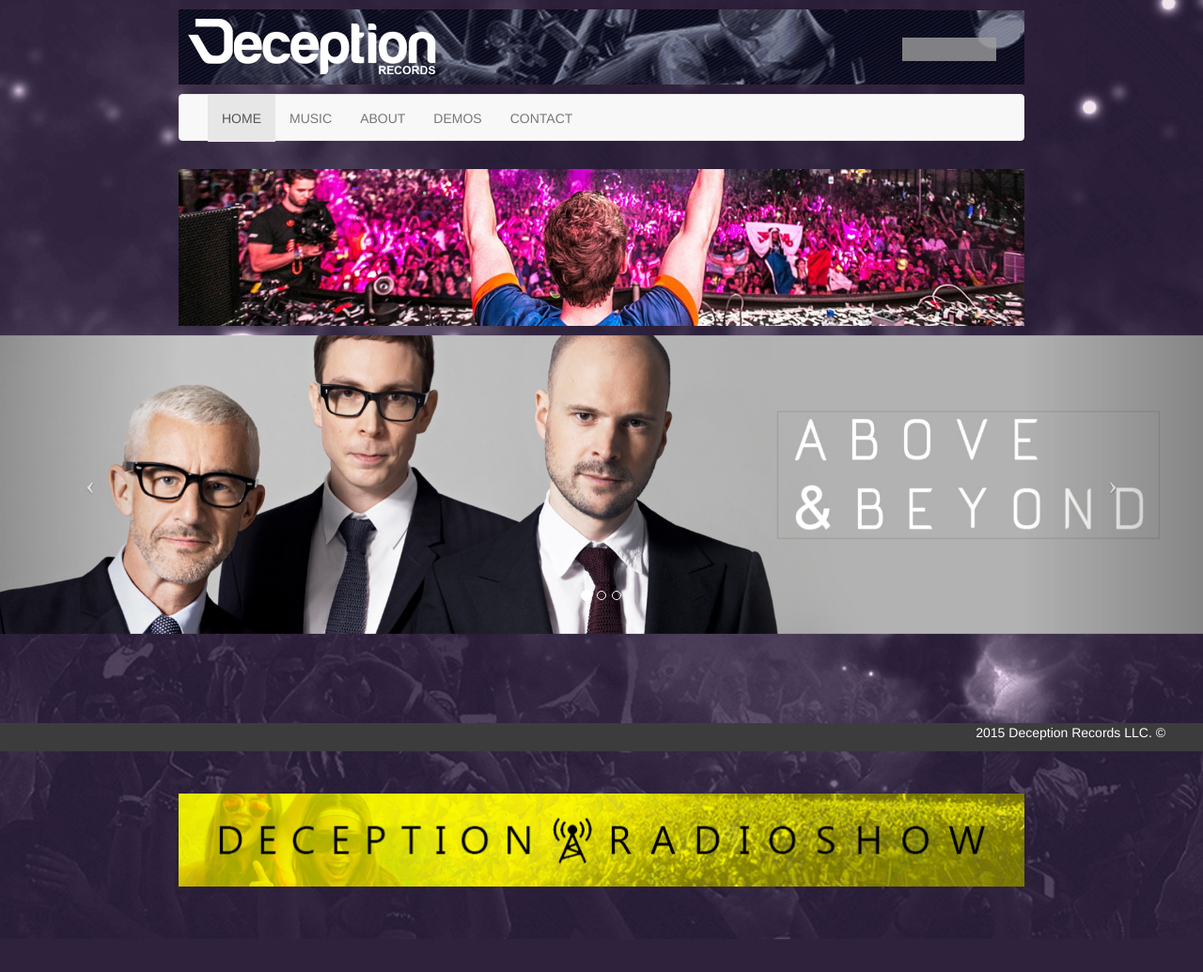
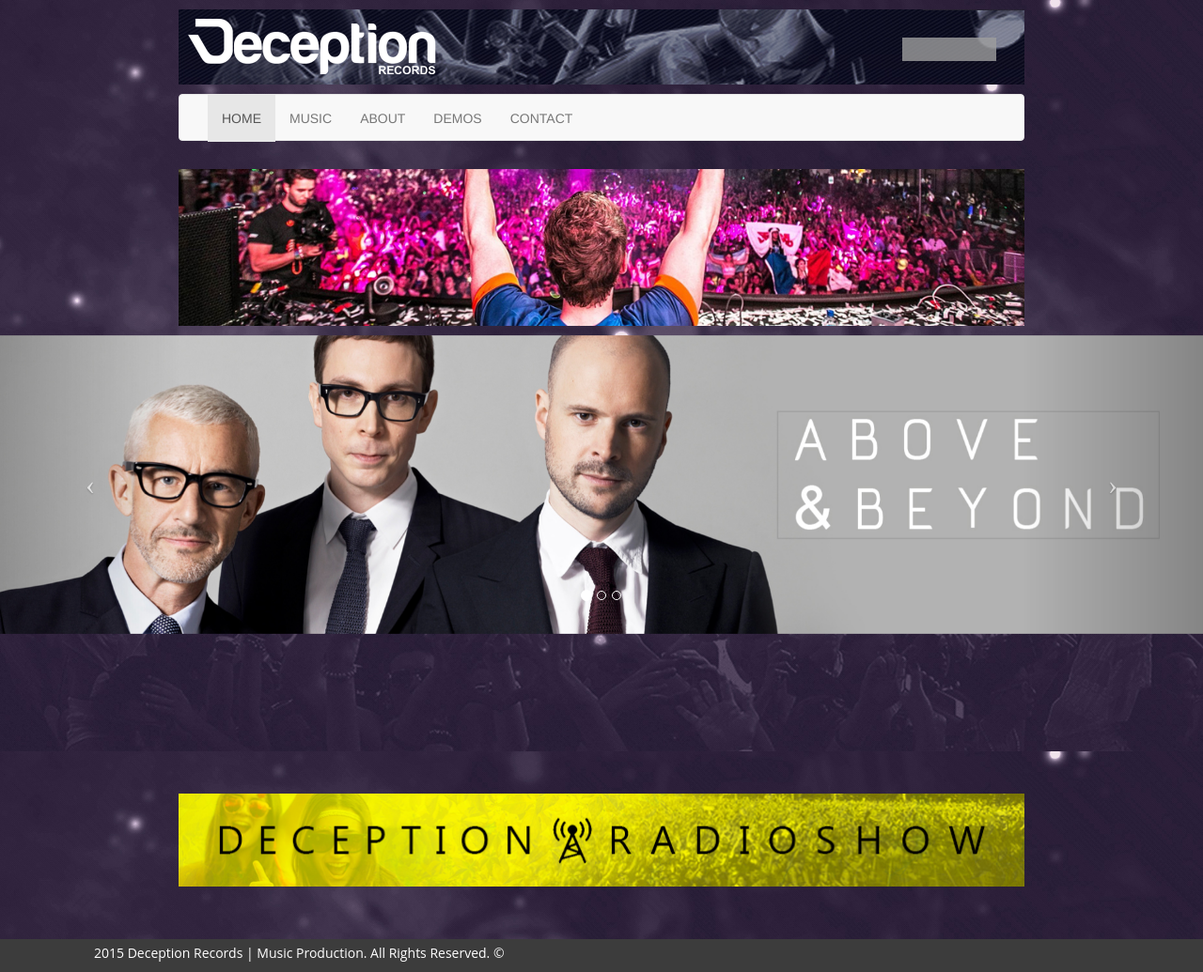
Before and after one commit to benmak11/DeceptionWebsite, a PHP site: page / in a window 1280 px wide. Shown: the whole page at 94% size. Before the commit the page ends 1000 px from the top, so only its background shows below. Run offline with PHP 8.4, Linux system fonts and the light colour scheme; some libraries are stand-ins or nearby versions; grey boxes are pictures that could not be loaded.

Commit message:
BM - Fixed the footer

```diff
--- a/css/style.css
+++ b/css/style.css
@@ -1,16 +1,20 @@
 body{
-	margin:auto;
+	margin:0 auto;
 	font-family: arial, helvetica, sans-serif;
-	background-cikir: white;
 	background-position: center top;
 	background-size: cover;
 	background-image:url(../images/Background2.jpg);
 	width:100%;
+	background-repeat:repeat-x;
+    background-attachment:fixed;
+    background-position: left top;
+    position:absolute;
 }
 
 #wrapper{
 	width:100%;
 	height:100%;
+	margin:0;
 }
 
 /* =============================================================================
@@ -152,17 +156,30 @@
 }
 
 /* =============================================================================
+	bottom-content
+==============================================================================*/
+
+#bottom-content {
+	width: 900px;
+	height: auto;
+	position: relative;
+	margin: 25px 0 0 0;
+}
+
+/* =============================================================================
 	Footer
 ==============================================================================*/
 footer {
 	display:block;
    	margin:auto;
    	width:100%;
-	height:30px;
+	height:35px;
 	background-color: #3c3c3c;
 	bottom: 0px;
 	position: fixed;
-
+	position:relative;
+	bottom:0;
+	z-index:1;
 }
 
 #footer-content{
@@ -175,7 +192,9 @@
 }
 
 #footer-content p{
-	text-align: right;
+	text-align: left;
 	color: white;
-	padding-right: 40px;
+	padding-left: 100px;
+	padding-top: 5px;
+	font-family: 'Open Sans', sans-serif;
 }
--- a/index.html
+++ b/index.html
@@ -125,7 +125,7 @@
 
     <footer>
       <div id="footer-content">
-        <p>2015 Deception Records LLC. &copy;</p>
+        <p>2015 Deception Records | Music Production. All Rights Reserved. &copy;</p>
       </div>
     </footer>
   </div> <!-- eo wrapper div -->
```
